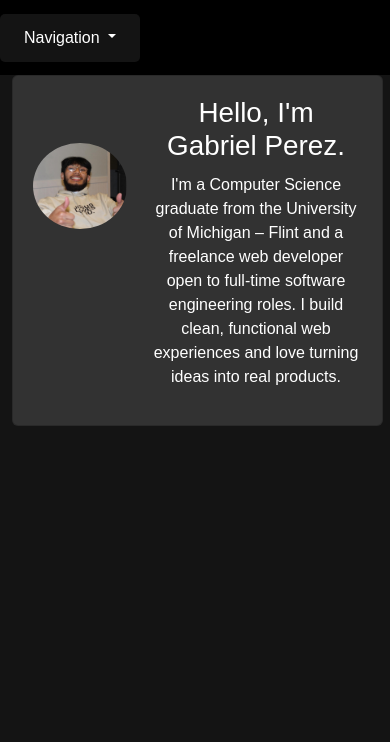
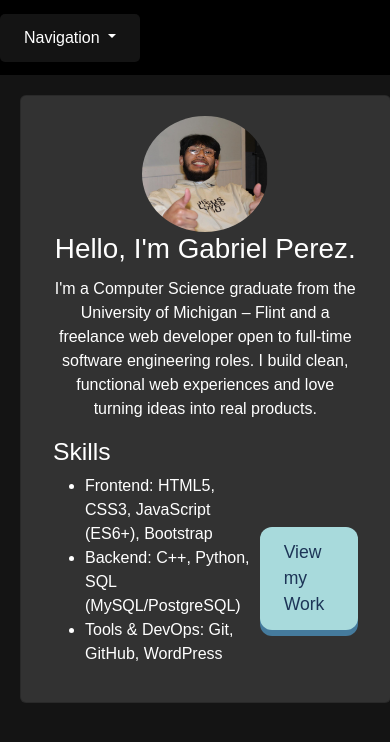
Before and after one commit to Goobriel/Goobriel.Github.io, a plain HTML site: page index.html in a window 390 px wide. Drawn offline with nearby package versions, Linux system fonts and the light colour scheme.

Commit message:
Updated Bio, fixed responsivity issues, and renamed projects

```diff
--- a/index.html
+++ b/index.html
@@ -32,21 +32,34 @@
 			</div>
 		</div>
 
-		<div class="container">
-			<!-- Profile Section -->
-			<div class="card">
-				<div class="row justify-content-center">
-					<div class="col-4">
-						<!-- Profile Image -->
-						<img id="pfpImage" src="imgs/Profile_IMG.jpeg" class="img-fluid rounded-circle" alt="Profile Image">
+<div class="container" id="index-container">
+  <div class="card bio-container">
+    <div class="row justify-content-center w-100">
+
+      <!-- Photo: col-4 on desktop, full width on mobile -->
+      <div class="col-12 col-md-4" id="pfpImage">
+        <img src="imgs/Profile_IMG.jpeg" class="img-fluid rounded-circle" alt="Profile Image">
       </div>
-					<div class="col-8 bio-container">
-						<div class="bio-text">
-						<!-- Profile content -->
+
+      <!-- Bio intro: col-8 on desktop, full width on mobile -->
+      <div class="col-12 col-md-8 bio-intro">
         <h1>Hello, I'm Gabriel Perez.</h1>
         <p>I'm a Computer Science graduate from the University of Michigan – Flint and a freelance web developer
         open to full-time software engineering roles. I build clean, functional web experiences and love turning ideas
         into real products.</p>
+      </div>
+
+      <!-- Skills: full width on both, sits below on mobile naturally -->
+
+      <div class="col-12">
+	      <h2>Skills</h2>
+			<div class="bio-skills">
+				<ul>
+					<li>Frontend: HTML5, CSS3, JavaScript (ES6+), Bootstrap</li>
+					<li>Backend: C++, Python, SQL (MySQL/PostgreSQL)</li>
+					<li>Tools & DevOps: Git, GitHub, WordPress</li>
+				</ul>
+				<a class="chill-btn" href="projects.html">View my Work</a>
       	</div>
 		</div>
     </div>
--- a/src/styles.css
+++ b/src/styles.css
@@ -5,6 +5,7 @@
 
 html {
   overflow-x: hidden;
+  height: 100%;
 }
 
 body {
@@ -13,7 +14,7 @@ body {
   font-family: Arial, sans-serif;
   color: white;
   display: block; /* change from flex to block */
-  min-height: 100vh;
+  height: 100%;
   margin: 0;
   width: 100%;
 }
@@ -38,9 +39,39 @@ pre {
   font-size: medium;
   color: white;
 }
+a {
+  text-decoration: none;
+}
+
+.chill-btn {
+  /* Layout & Typography */
+  padding: 12px 24px;
+  font-size: 1.1rem;
+  font-family: sans-serif;
+  cursor: pointer;
+  border: none;
+  border-radius: 12px;
+
+  /* Chill Colors & 3D Shadow */
+  background: #a8dadc; /* Soft Mint */
+  color: #1d3557;
+  box-shadow: 0 6px #457b9d; /* Darker blue "depth" */
+
+  /* Smooth Animation */
+  transition: all 0.2s ease;
+  outline: none;
+}
+
+.chill-btn:hover {
+  background: #bde0fe; /* Slightly brighter on hover */
+  transform: translateY(2px);
+  box-shadow: 0 4px #457b9d;
+}
 
 .container {
+  position: relative;
   margin: 0 auto;
+  padding: 20px;
   width: 100%;
   max-width: 100%;
 }
@@ -72,15 +103,21 @@ pre {
   justify-content: center;
   align-items: center;
   margin: auto;
-  padding: auto;
+  padding: 50px;
 }
 
-.bio-text {
+.bio-intro {
   position: relative;
   justify-content: center;
   align-items: center;
   margin: auto;
   padding: auto;
+}
+
+.bio-skills {
+  display: flex;
+  align-items: center;
+  justify-content: space-between;
 }
 
 .content {
@@ -94,10 +131,9 @@ pre {
   background-color: rgb(50, 50, 50);
   color: white;
   position: relative;
-  top: 50%;
   left: 0;
   right: 0; /* Centering container auto margin and left right zero */
-  margin: 10px;
+  margin: 20px auto;   /* centers it */
   display: flex;
   justify-content: center;
   align-items: center;
@@ -131,7 +167,9 @@ pre {
 #pfpImage {
   border-radius: 50%;
   display: block;
-  margin: 50% auto;
+  margin: auto;
+  width: 100%;
+  max-width: 150px; /* cap the size on mobile */
 }
 
 /* Style the button and place it in the middle of the container/image */
@@ -210,6 +248,13 @@ pre {
   #sidebar {
     display: none !important; /* Use !important to override any conflicting Bootstrap styles */
   }
+    .card {
+    width: 95vw; /* Make it slightly wider to fill more space */
+    height: auto;
+    padding: 20px; /* Further reduced padding */
+    margin: auto;
+    margin-bottom: 10px;
+  }
 
 .mobile-navbar {
   display: flex;
@@ -258,6 +303,23 @@ pre {
     padding: 0 50px;
   }
 
+  #index-container {
+  position: relative;
+  height: calc(100% - 75px);
+  margin: 0 auto;
+  padding: 50px;
+  width: 100%;
+  max-width: 100%;
+  display: flex;
+  justify-content: center;
+  align-items: center;
+  }
+
+  .card {
+    max-width: 700px;
+    margin: 20px auto; /* add this */
+  }
+
   /* Ensure the hamburger is hidden on larger screens */
   #hamburger {
     display: none !important;
@@ -283,9 +345,10 @@ pre {
 
 /* Styles for screens with a 16:9 aspect ratio (and wider), primarily for card/image sizing */
 @media only screen and (min-width: 1024px) {
+
   .card {
     width: 700px; /* Card width for 16:9 screens */
-    margin: auto; /* add this */
+        margin: 20px auto;
     margin-bottom: 10px;
   }
 
@@ -308,6 +371,7 @@ pre {
   }
   .card {
     width: 95vw; /* Make it slightly wider to fill more space */
+    height: auto;
     padding: 20px; /* Further reduced padding */
     margin: auto;
     margin-bottom: 10px;
```
Also changed, not shown: projects.html (+5 -5 lines). Lines whose indentation alone changed are shown as unchanged.
